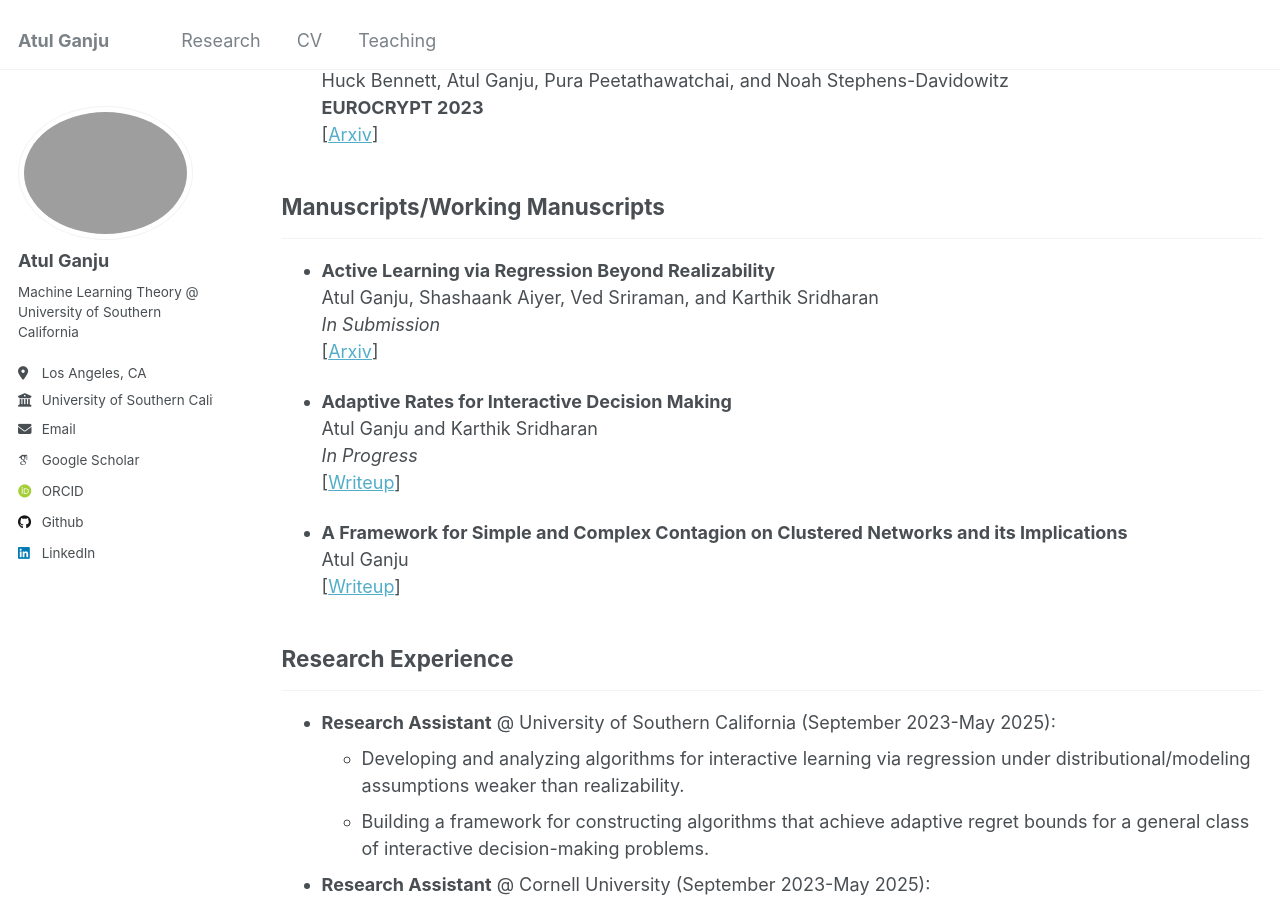
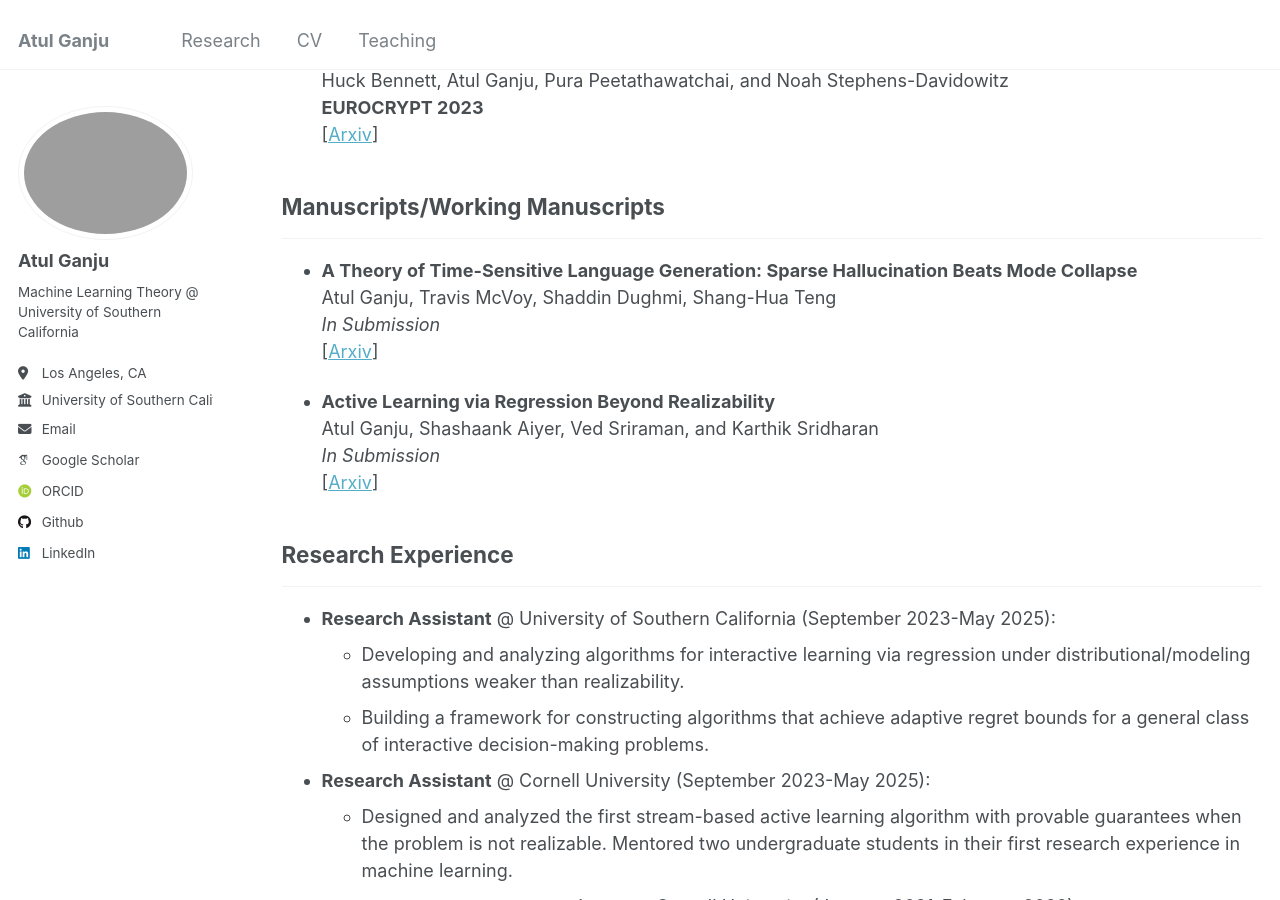
Before and after one commit to atulganju/atulganju.github.io, a Jekyll site: the page built from _pages/cv.md, in a window 1280 px wide and 900 px high, scrolled down 652 px. Built offline with Jekyll 4.4.1, drawn with Linux system fonts in a browser that asks for light colours; some web fonts are replaced.

Commit message:
Update cv.md
Update manuscript section

```diff
--- a/_pages/cv.md
+++ b/_pages/cv.md
@@ -33,19 +33,15 @@ Control Theory † &nbsp;&nbsp;&nbsp;&nbsp;&nbsp;&nbsp;&nbsp;&nbsp;&nbsp;&nbsp;&
 
 ## Manuscripts/Working Manuscripts
 ---
+* **A Theory of Time-Sensitive Language Generation: Sparse Hallucination Beats Mode Collapse**\
+  Atul Ganju, Travis McVoy, Shaddin Dughmi, Shang-Hua Teng\
+  *In Submission*\
+  [[Arxiv](https://arxiv.org/abs/2605.11302)]
+
 * **Active Learning via Regression Beyond Realizability**\
   Atul Ganju, Shashaank Aiyer, Ved Sriraman, and Karthik Sridharan\
   *In Submission*\
   [[Arxiv](http://arxiv.org/abs/2506.00316)]
-
-* **Adaptive Rates for Interactive Decision Making**\
-  Atul Ganju and Karthik Sridharan\
-  *In Progress*\
-  [[Writeup](https://github.com/atulganju/Adaptive-Rates-for-Interactive-Decision-Making/blob/main/Adaptive_Rates_for_Interactive_Decision_Making.pdf)]
-
-* **A Framework for Simple and Complex Contagion on Clustered Networks and its Implications**\
-  Atul Ganju\
-  [[Writeup](https://github.com/atulganju/Complex-Contagion-In-Clique-Based-Networks/tree/main)]
 
 ## Research Experience
 ---
```
